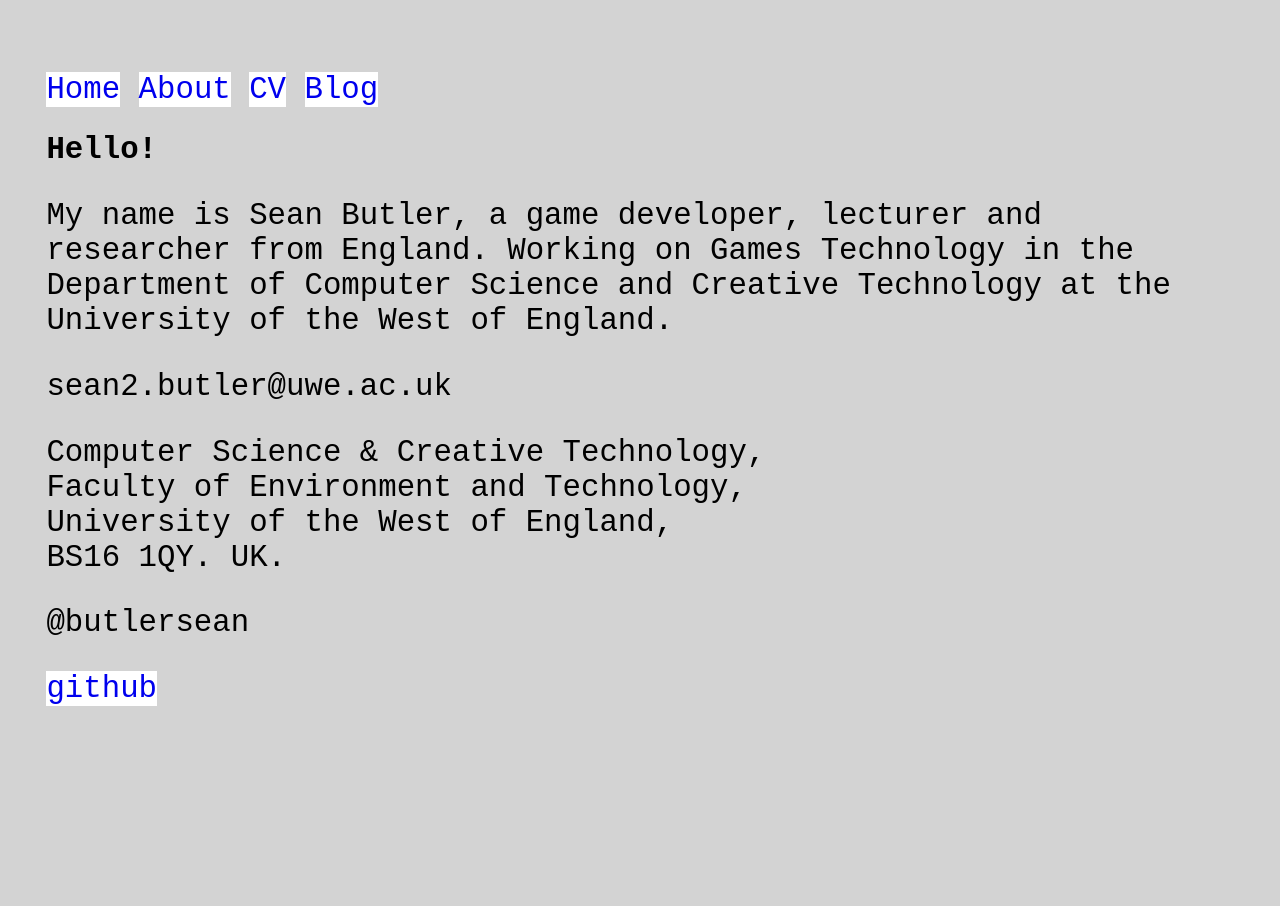
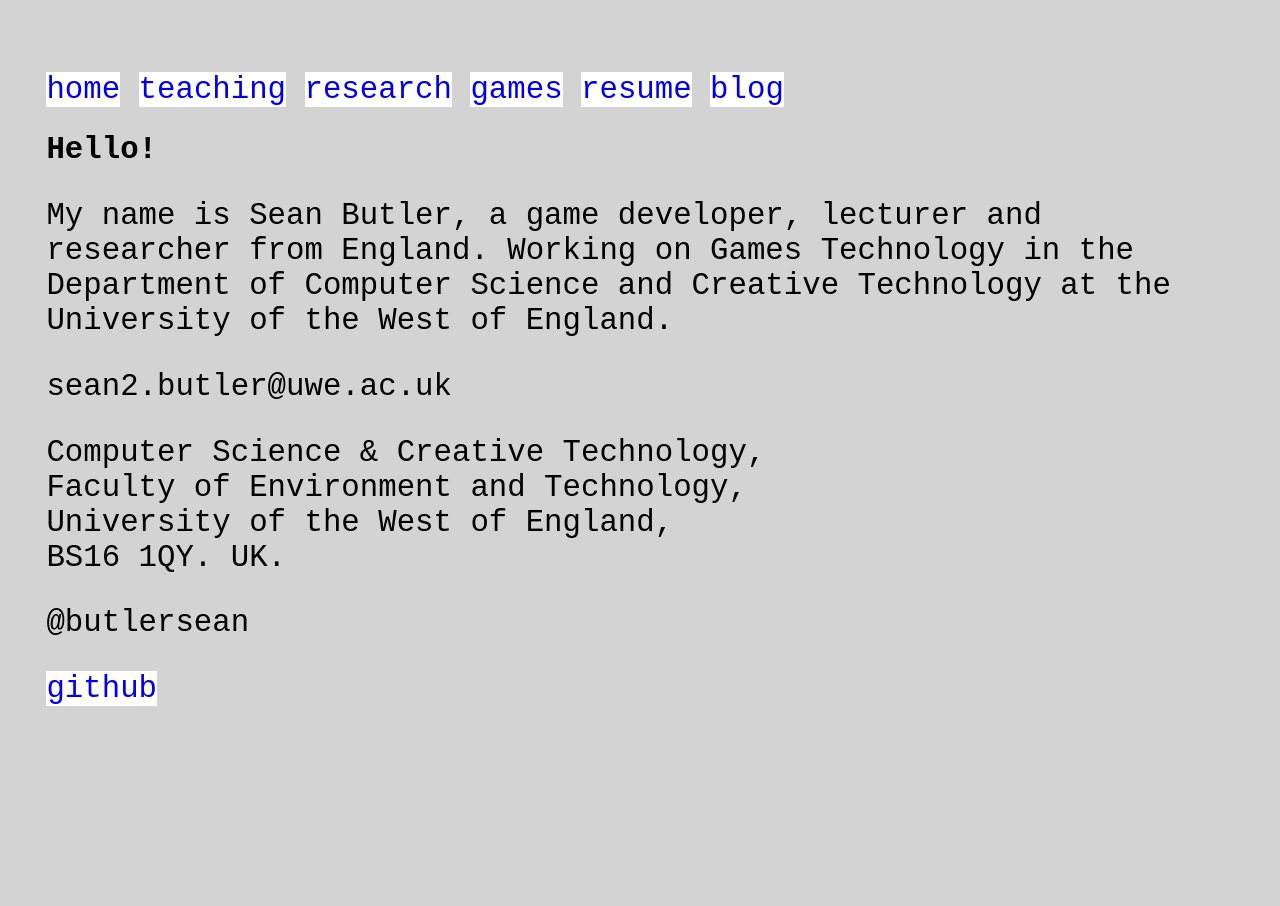
Before and after one commit to seanbutler/www.seanbutler.net, a Jekyll site: the page built from index.html, in a window 1280 px wide. Built offline with Jekyll 4.4.1, drawn with Linux system fonts in a browser that asks for light colours.

Commit message:
Update default.html

```diff
--- a/_layouts/default.html
+++ b/_layouts/default.html
@@ -8,10 +8,12 @@
 
 		<body>
 			<nav>
-				<a href="/">Home</a>
-				<a href="/about">About</a>
-				<a href="/cv">CV</a>
-				<a href="/blog">Blog</a>
+				<a href="/">home</a>
+				<a href="/about">teaching</a>
+				<a href="/about">research</a>
+				<a href="/about">games</a>
+				<a href="/resume">resume</a>
+				<a href="/blog">blog</a>
 			</nav>
 
 			<div class="container">
```
